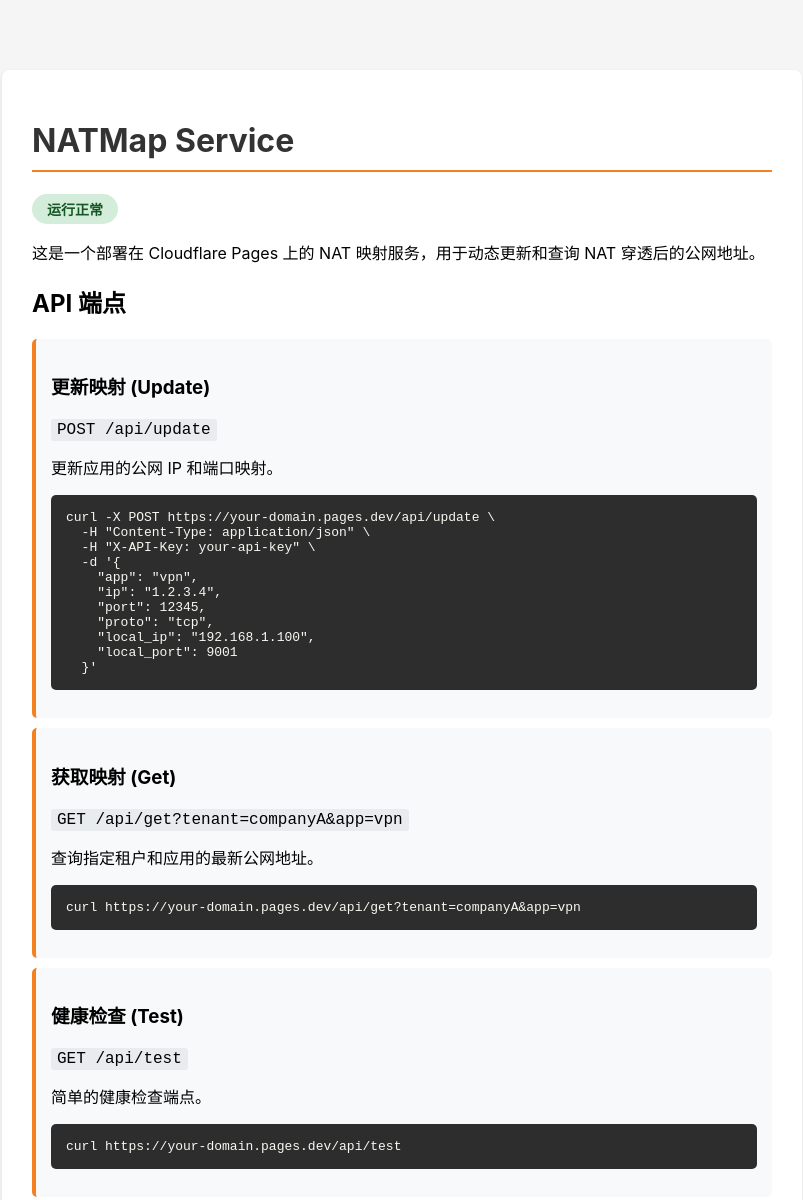
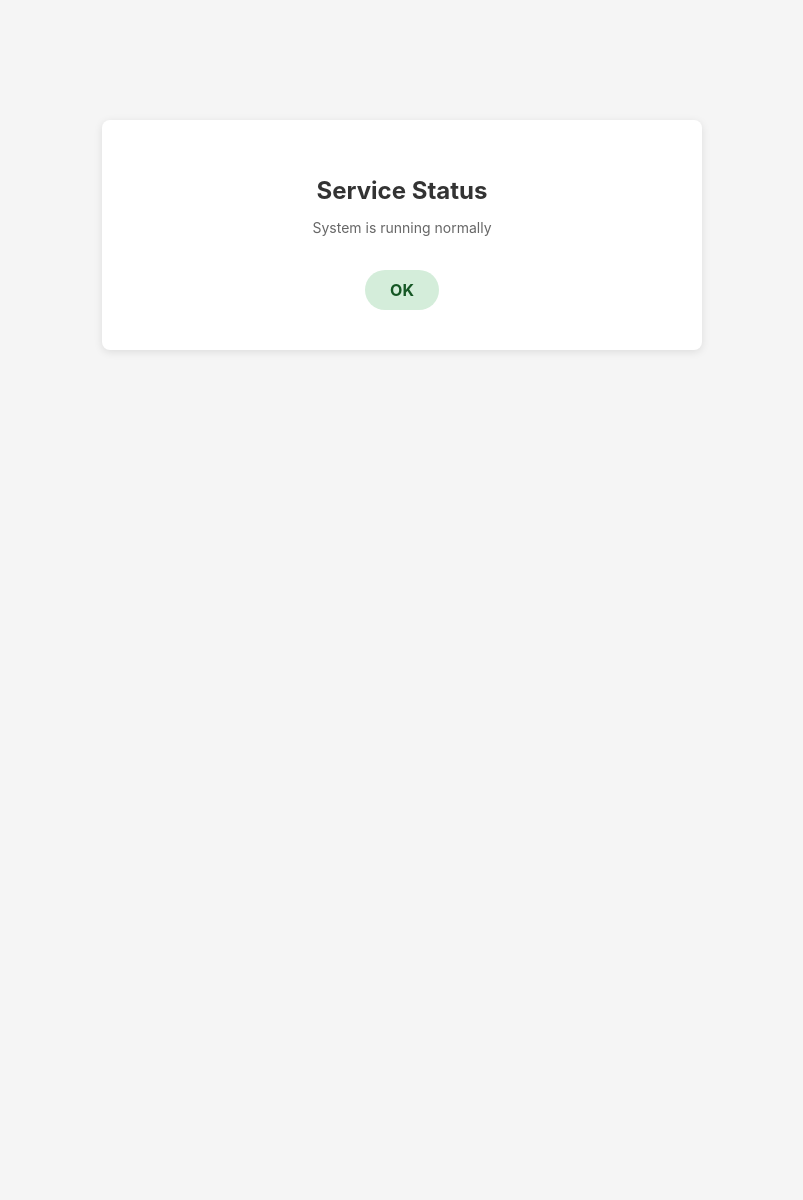
Before and after one commit to kindsatan/natmap-cf, a website: page index.html in a window 1280 px wide. Shown: the top 1200 px of the page, without its empty margins (238-1041 px from the left). After the commit the page ends 800 px from the top, so only its background shows below. Drawn offline with Linux system fonts and the light colour scheme.

Commit message:
Simplify index.html to remove sensitive API documentation

```diff
--- a/index.html
+++ b/index.html
@@ -3,106 +3,50 @@
 <head>
     <meta charset="UTF-8">
     <meta name="viewport" content="width=device-width, initial-scale=1.0">
-    <title>NATMap Service</title>
+    <title>Service Status</title>
     <style>
         body {
             font-family: -apple-system, BlinkMacSystemFont, 'Segoe UI', Roboto, sans-serif;
-            max-width: 800px;
-            margin: 50px auto;
+            max-width: 600px;
+            margin: 100px auto;
             padding: 20px;
             background: #f5f5f5;
+            text-align: center;
         }
         .container {
             background: white;
-            padding: 30px;
+            padding: 40px;
             border-radius: 8px;
-            box-shadow: 0 2px 4px rgba(0,0,0,0.1);
-        }
-        h1 {
-            color: #333;
-            border-bottom: 2px solid #f48120;
-            padding-bottom: 10px;
+            box-shadow: 0 2px 8px rgba(0,0,0,0.1);
         }
         .status {
             display: inline-block;
-            padding: 5px 15px;
-            border-radius: 20px;
-            font-size: 14px;
+            padding: 10px 25px;
+            border-radius: 25px;
+            font-size: 16px;
             font-weight: bold;
+            margin-top: 20px;
         }
         .status.ok {
             background: #d4edda;
             color: #155724;
         }
-        .endpoint {
-            background: #f8f9fa;
-            padding: 15px;
-            margin: 10px 0;
-            border-radius: 5px;
-            border-left: 4px solid #f48120;
+        h1 {
+            color: #333;
+            font-size: 24px;
+            margin-bottom: 10px;
         }
-        code {
-            background: #e9ecef;
-            padding: 2px 6px;
-            border-radius: 3px;
-            font-family: 'Courier New', monospace;
-        }
-        pre {
-            background: #2d2d2d;
-            color: #f8f8f2;
-            padding: 15px;
-            border-radius: 5px;
-            overflow-x: auto;
+        p {
+            color: #666;
+            font-size: 14px;
         }
     </style>
 </head>
 <body>
     <div class="container">
-        <h1>NATMap Service</h1>
-        <p>
-            <span class="status ok">运行正常</span>
-        </p>
-        <p>这是一个部署在 Cloudflare Pages 上的 NAT 映射服务，用于动态更新和查询 NAT 穿透后的公网地址。</p>
-
-        <h2>API 端点</h2>
-
-        <div class="endpoint">
-            <h3>更新映射 (Update)</h3>
-            <p><code>POST /api/update</code></p>
-            <p>更新应用的公网 IP 和端口映射。</p>
-            <pre>curl -X POST https://your-domain.pages.dev/api/update \
-  -H "Content-Type: application/json" \
-  -H "X-API-Key: your-api-key" \
-  -d '{
-    "app": "vpn",
-    "ip": "1.2.3.4",
-    "port": 12345,
-    "proto": "tcp",
-    "local_ip": "192.168.1.100",
-    "local_port": 9001
-  }'</pre>
-        </div>
-
-        <div class="endpoint">
-            <h3>获取映射 (Get)</h3>
-            <p><code>GET /api/get?tenant=companyA&app=vpn</code></p>
-            <p>查询指定租户和应用的最新公网地址。</p>
-            <pre>curl https://your-domain.pages.dev/api/get?tenant=companyA&app=vpn</pre>
-        </div>
-
-        <div class="endpoint">
-            <h3>健康检查 (Test)</h3>
-            <p><code>GET /api/test</code></p>
-            <p>简单的健康检查端点。</p>
-            <pre>curl https://your-domain.pages.dev/api/test</pre>
-        </div>
-
-        <h2>部署信息</h2>
-        <ul>
-            <li>平台: Cloudflare Pages</li>
-            <li>数据库: Cloudflare D1</li>
-            <li>Functions: Cloudflare Pages Functions</li>
-        </ul>
+        <h1>Service Status</h1>
+        <p>System is running normally</p>
+        <span class="status ok">OK</span>
     </div>
 </body>
 </html>
```
